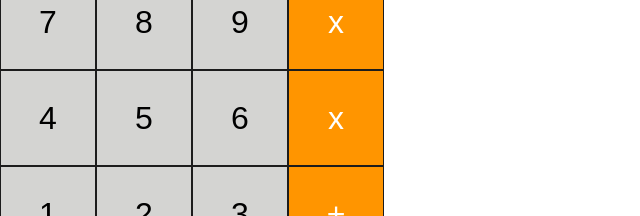
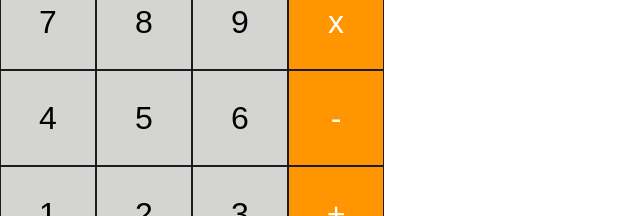
Before and after one commit to PhilippWeiss85/Calculator, a React (Create React App) app: page / in a window 1280 px wide. Shown: the part 234-450 px from the top of the page, without its empty margins (0-640 px from the left). Built offline with nearby package versions, Linux system fonts and the light colour scheme.

Commit message:
update layout

```diff
--- a/src/App.js
+++ b/src/App.js
@@ -167,7 +167,7 @@ function App() {
       <NumbersButton dispatch={dispatch} digit="6" />
       <OperationsButton
         dispatch={dispatch}
-        operation="x"
+        operation="-"
         className="grid__operands-orange"
       />
       <NumbersButton dispatch={dispatch} digit="1" />
```
